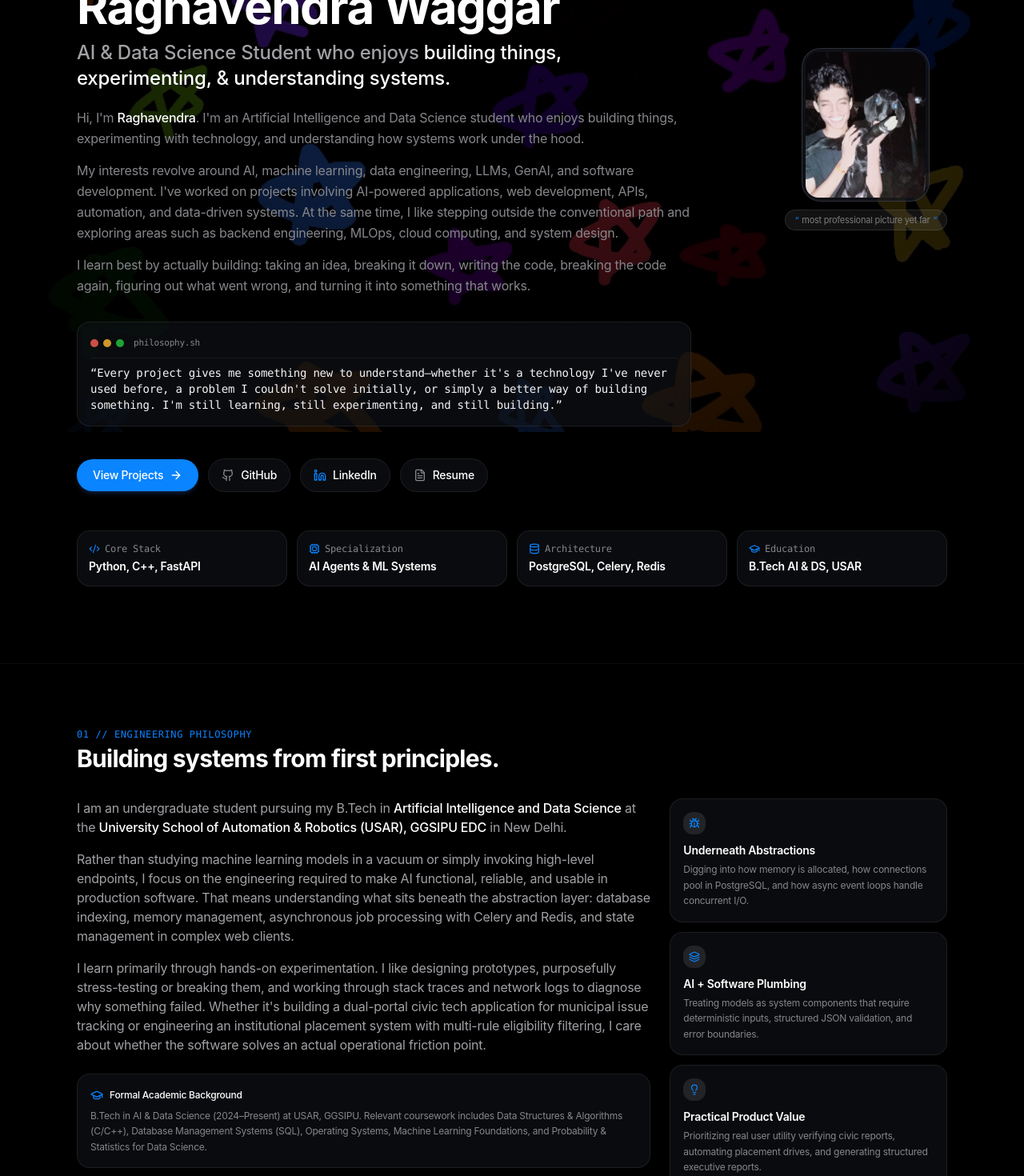
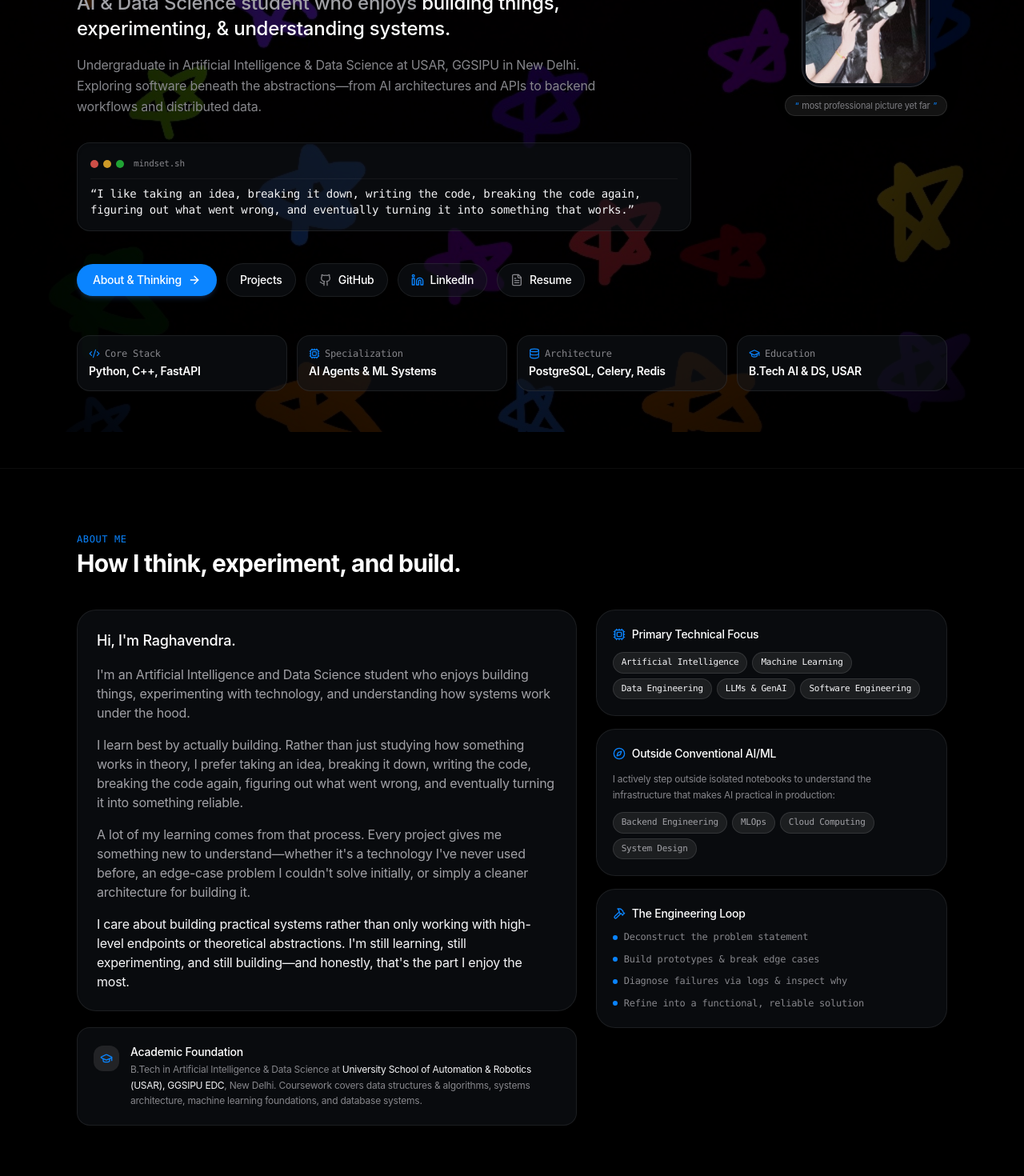
Before and after one commit to Raghavendra1204/Raghavendra1204.github.io, a React (Vite) app: page / in a window 1280 px wide. Shown: the part 260-1730 px from the top of the page at 80% size. Built offline with nearby package versions, Linux system fonts and the light colour scheme; no server answers.

Commit message:
refactor: consolidate About section, streamline homepage, remove status badge, and eliminate close window controls

```diff
--- a/src/components/About.jsx
+++ b/src/components/About.jsx
@@ -1,90 +1,134 @@
 import React from 'react';
-import { Layers, Bug, Lightbulb, GraduationCap } from 'lucide-react';
+import { Compass, Hammer, Cpu, Terminal, GraduationCap } from 'lucide-react';
 
 export default function About() {
   return (
     <section id="about" className="py-20 border-b border-white/5">
       <div className="max-w-6xl mx-auto px-4 sm:px-8">
-        {/* Section Header (Apple Style) */}
-        <div className="mb-8">
+        {/* Section Header */}
+        <div className="mb-10">
           <span className="text-xs font-mono text-[#0A84FF] uppercase tracking-wider block mb-1">
-            01 // Engineering Philosophy
+            About Me
           </span>
           <h2 className="text-2xl sm:text-3xl font-bold text-white tracking-tight">
-            Building systems from first principles.
+            How I think, experiment, and build.
           </h2>
         </div>
 
-        {/* Core Narrative */}
-        <div className="grid grid-cols-1 lg:grid-cols-3 gap-6 items-start">
-          <div className="lg:col-span-2 space-y-4 text-[#A1A1A6] text-sm sm:text-base leading-relaxed">
-            <p>
-              I am an undergraduate student pursuing my B.Tech in{' '}
-              <span className="text-white font-medium">Artificial Intelligence and Data Science</span> at the{' '}
-              <span className="text-white font-medium">
-                University School of Automation & Robotics (USAR), GGSIPU EDC
-              </span>{' '}
-              in New Delhi.
-            </p>
+        {/* Narrative & Philosophy Grid */}
+        <div className="grid grid-cols-1 lg:grid-cols-12 gap-6 items-start">
+          {/* Main Story Column */}
+          <div className="lg:col-span-7 space-y-5 text-[#A1A1A6] text-sm sm:text-base leading-relaxed">
+            <div className="p-6 rounded-3xl ios-glass border border-white/10 space-y-4">
+              <p className="text-white font-medium text-base sm:text-lg leading-snug">
+                Hi, I'm Raghavendra.
+              </p>
+              <p>
+                I'm an Artificial Intelligence and Data Science student who enjoys building things, experimenting with technology, and understanding how systems work under the hood.
+              </p>
+              <p>
+                I learn best by actually building. Rather than just studying how something works in theory, I prefer taking an idea, breaking it down, writing the code, breaking the code again, figuring out what went wrong, and eventually turning it into something reliable.
+              </p>
+              <p>
+                A lot of my learning comes from that process. Every project gives me something new to understand—whether it's a technology I've never used before, an edge-case problem I couldn't solve initially, or simply a cleaner architecture for building it.
+              </p>
+              <p className="text-[#F5F5F7]">
+                I care about building practical systems rather than only working with high-level endpoints or theoretical abstractions. I'm still learning, still experimenting, and still building—and honestly, that's the part I enjoy the most.
+              </p>
+            </div>
 
-            <p>
-              Rather than studying machine learning models in a vacuum or simply invoking high-level endpoints,
-              I focus on the engineering required to make AI functional, reliable, and usable in production software.
-              That means understanding what sits beneath the abstraction layer: database indexing, memory management,
-              asynchronous job processing with Celery and Redis, and state management in complex web clients.
-            </p>
-
-            <p>
-              I learn primarily through hands-on experimentation. I like designing prototypes, purposefully stress-testing
-              or breaking them, and working through stack traces and network logs to diagnose why something failed.
-              Whether it's building a dual-portal civic tech application for municipal issue tracking or engineering
-              an institutional placement system with multi-rule eligibility filtering, I care about whether the software
-              solves an actual operational friction point.
-            </p>
-
-            <div className="pt-2">
-              <div className="p-4 rounded-2xl ios-glass border border-white/10 text-xs text-[#86868B] leading-relaxed">
-                <div className="flex items-center gap-2 text-white font-medium mb-1.5">
-                  <GraduationCap className="w-4 h-4 text-[#0A84FF]" />
-                  <span>Formal Academic Background</span>
-                </div>
+            {/* Academic Context Card */}
+            <div className="p-5 rounded-2xl ios-glass border border-white/10 flex items-start gap-3.5">
+              <div className="w-8 h-8 rounded-xl bg-white/10 flex items-center justify-center text-[#0A84FF] shrink-0 mt-0.5">
+                <GraduationCap className="w-4 h-4" />
+              </div>
+              <div className="text-xs text-[#86868B] leading-relaxed">
+                <span className="text-white font-medium block text-xs sm:text-sm mb-0.5">
+                  Academic Foundation
+                </span>
                 <p>
-                  B.Tech in AI & Data Science (2024–Present) at USAR, GGSIPU. Relevant coursework includes Data Structures & Algorithms (C/C++), Database Management Systems (SQL), Operating Systems, Machine Learning Foundations, and Probability & Statistics for Data Science.
+                  B.Tech in Artificial Intelligence & Data Science at <span className="text-[#F5F5F7]">University School of Automation & Robotics (USAR), GGSIPU EDC</span>, New Delhi. Coursework covers data structures & algorithms, systems architecture, machine learning foundations, and database systems.
                 </p>
               </div>
             </div>
           </div>
 
-          {/* Pillars of Approach (Apple Bento Cards) */}
-          <div className="space-y-3">
-            <div className="p-4 rounded-2xl ios-glass border border-white/10">
-              <div className="w-7 h-7 rounded-xl bg-white/10 flex items-center justify-center text-[#0A84FF] mb-2.5">
-                <Bug className="w-3.5 h-3.5" />
+          {/* Structured Scannable Bento Blocks */}
+          <div className="lg:col-span-5 space-y-4">
+            {/* Core Interests */}
+            <div className="p-5 rounded-3xl ios-glass border border-white/10">
+              <div className="flex items-center gap-2 text-white font-medium text-xs sm:text-sm mb-3">
+                <Cpu className="w-4 h-4 text-[#0A84FF]" />
+                <span>Primary Technical Focus</span>
               </div>
-              <h3 className="text-sm font-semibold text-white mb-1">Underneath Abstractions</h3>
-              <p className="text-xs text-[#86868B] leading-relaxed">
-                Digging into how memory is allocated, how connections pool in PostgreSQL, and how async event loops handle concurrent I/O.
-              </p>
+              <div className="flex flex-wrap gap-1.5">
+                {[
+                  'Artificial Intelligence',
+                  'Machine Learning',
+                  'Data Engineering',
+                  'LLMs & GenAI',
+                  'Software Engineering',
+                ].map((item) => (
+                  <span
+                    key={item}
+                    className="px-2.5 py-1 rounded-full ios-pill text-[11px] font-mono text-[#F5F5F7]"
+                  >
+                    {item}
+                  </span>
+                ))}
+              </div>
             </div>
 
-            <div className="p-4 rounded-2xl ios-glass border border-white/10">
-              <div className="w-7 h-7 rounded-xl bg-white/10 flex items-center justify-center text-[#0A84FF] mb-2.5">
-                <Layers className="w-3.5 h-3.5" />
+            {/* Systems Outside The Box */}
+            <div className="p-5 rounded-3xl ios-glass border border-white/10">
+              <div className="flex items-center gap-2 text-white font-medium text-xs sm:text-sm mb-3">
+                <Compass className="w-4 h-4 text-[#0A84FF]" />
+                <span>Outside Conventional AI/ML</span>
               </div>
-              <h3 className="text-sm font-semibold text-white mb-1">AI + Software Plumbing</h3>
-              <p className="text-xs text-[#86868B] leading-relaxed">
-                Treating models as system components that require deterministic inputs, structured JSON validation, and error boundaries.
+              <p className="text-xs text-[#86868B] leading-relaxed mb-3">
+                I actively step outside isolated notebooks to understand the infrastructure that makes AI practical in production:
               </p>
+              <div className="flex flex-wrap gap-1.5">
+                {[
+                  'Backend Engineering',
+                  'MLOps',
+                  'Cloud Computing',
+                  'System Design',
+                ].map((item) => (
+                  <span
+                    key={item}
+                    className="px-2.5 py-1 rounded-full ios-pill text-[11px] font-mono text-[#A1A1A6]"
+                  >
+                    {item}
+                  </span>
+                ))}
+              </div>
             </div>
 
-            <div className="p-4 rounded-2xl ios-glass border border-white/10">
-              <div className="w-7 h-7 rounded-xl bg-white/10 flex items-center justify-center text-[#0A84FF] mb-2.5">
-                <Lightbulb className="w-3.5 h-3.5" />
+            {/* How I Build Card */}
+            <div className="p-5 rounded-3xl ios-glass border border-white/10">
+              <div className="flex items-center gap-2 text-white font-medium text-xs sm:text-sm mb-2.5">
+                <Hammer className="w-4 h-4 text-[#0A84FF]" />
+                <span>The Engineering Loop</span>
               </div>
-              <h3 className="text-sm font-semibold text-white mb-1">Practical Product Value</h3>
-              <p className="text-xs text-[#86868B] leading-relaxed">
-                Prioritizing real user utility verifying civic reports, automating placement drives, and generating structured executive reports.
-              </p>
+              <ul className="space-y-2 text-xs text-[#86868B] leading-relaxed font-mono">
+                <li className="flex items-center gap-2">
+                  <span className="w-1.5 h-1.5 rounded-full bg-[#0A84FF]" />
+                  <span>Deconstruct the problem statement</span>
+                </li>
+                <li className="flex items-center gap-2">
+                  <span className="w-1.5 h-1.5 rounded-full bg-[#0A84FF]" />
+                  <span>Build prototypes & break edge cases</span>
+                </li>
+                <li className="flex items-center gap-2">
+                  <span className="w-1.5 h-1.5 rounded-full bg-[#0A84FF]" />
+                  <span>Diagnose failures via logs & inspect why</span>
+                </li>
+                <li className="flex items-center gap-2">
+                  <span className="w-1.5 h-1.5 rounded-full bg-[#0A84FF]" />
+                  <span>Refine into a functional, reliable solution</span>
+                </li>
+              </ul>
             </div>
           </div>
         </div>
--- a/src/components/Hero.jsx
+++ b/src/components/Hero.jsx
@@ -15,12 +15,6 @@ export default function Hero({ onNavigate }) {
     <section className="relative pt-32 pb-16 md:pt-40 md:pb-24 border-b border-white/5">
       <div className="max-w-6xl mx-auto px-4 sm:px-8">
 
-        {/* Status Pill Badge (iOS HIG Style) */}
-        <div className="inline-flex items-center gap-2 px-3.5 py-1.5 rounded-full ios-pill text-xs text-[#86868B] mb-8">
-          <span className="w-2 h-2 rounded-full bg-[#0A84FF]"></span>
-          <span>Open to Software & AI Engineering Roles & Internships</span>
-        </div>
-
         {/* Hero Top: Identity & Avatar Card */}
         <div className="flex flex-col-reverse md:flex-row md:items-center justify-between gap-8 mb-8">
           <div className="max-w-3xl">
@@ -28,23 +22,14 @@ export default function Hero({ onNavigate }) {
               Raghavendra Waggar
             </h1>
 
-            <p className="text-xl sm:text-2xl font-medium text-[#A1A1A6] leading-snug">
-              AI & Data Science Student who enjoys{' '}
+            <p className="text-xl sm:text-2xl font-medium text-[#A1A1A6] leading-snug mb-4">
+              AI & Data Science student who enjoys{' '}
               <span className="text-white">building things, experimenting, & understanding systems.</span>
             </p>
 
-            {/* Authentic Personal Introduction from introduction.txt */}
-            <div className="space-y-3.5 text-base text-[#86868B] leading-relaxed mt-5">
-              <p>
-                Hi, I'm <span className="text-white font-medium">Raghavendra</span>. I'm an Artificial Intelligence and Data Science student who enjoys building things, experimenting with technology, and understanding how systems work under the hood.
-              </p>
-              <p>
-                My interests revolve around AI, machine learning, data engineering, LLMs, GenAI, and software development. I've worked on projects involving AI-powered applications, web development, APIs, automation, and data-driven systems. At the same time, I like stepping outside the conventional path and exploring areas such as backend engineering, MLOps, cloud computing, and system design.
-              </p>
-              <p>
-                I learn best by actually building: taking an idea, breaking it down, writing the code, breaking the code again, figuring out what went wrong, and turning it into something that works.
-              </p>
-            </div>
+            <p className="text-base text-[#86868B] leading-relaxed max-w-2xl">
+              Undergraduate in Artificial Intelligence & Data Science at USAR, GGSIPU in New Delhi. Exploring software beneath the abstractions—from AI architectures and APIs to backend workflows and distributed data.
+            </p>
           </div>
 
           {/* Profile Picture Frame (iOS Squircle Card) */}
@@ -80,22 +65,29 @@ export default function Hero({ onNavigate }) {
             <div className="w-2.5 h-2.5 rounded-full bg-[#FF5F56]/80"></div>
             <div className="w-2.5 h-2.5 rounded-full bg-[#FFBD2E]/80"></div>
             <div className="w-2.5 h-2.5 rounded-full bg-[#27C93F]/80"></div>
-            <span className="ml-1.5 text-[#86868B]">philosophy.sh</span>
+            <span className="ml-1.5 text-[#86868B]">mindset.sh</span>
           </div>
           <p className="text-[#F5F5F7] font-medium leading-relaxed font-mono text-xs sm:text-sm">
-            &ldquo;Every project gives me something new to understand—whether it's a technology I've never used before, a problem I couldn't solve initially, or simply a better way of building something. I'm still learning, still experimenting, and still building.&rdquo;
+            &ldquo;I like taking an idea, breaking it down, writing the code, breaking the code again, figuring out what went wrong, and eventually turning it into something that works.&rdquo;
           </p>
         </div>
 
         {/* Apple HIG Segmented CTAs */}
         <div className="flex flex-wrap items-center gap-3 mb-12">
           <a
+            href="#about"
+            onClick={(e) => handleNavClick('about', e)}
+            className="inline-flex items-center gap-2 px-5 py-2.5 rounded-full bg-[#0A84FF] text-white font-medium text-xs sm:text-sm hover:bg-[#0071E3] transition-all shadow-md shadow-blue-500/20"
+          >
+            <span>About & Thinking</span>
+            <ArrowRight className="w-4 h-4" />
+          </a>
+          <a
             href="#projects"
             onClick={(e) => handleNavClick('projects', e)}
-            className="inline-flex items-center gap-2 px-5 py-2.5 rounded-full bg-[#0A84FF] text-white font-medium text-xs sm:text-sm hover:bg-[#0071E3] transition-all shadow-md shadow-blue-500/20"
+            className="inline-flex items-center gap-2 px-4 py-2.5 rounded-full ios-glass border border-white/10 text-white font-medium text-xs sm:text-sm hover:bg-white/10 transition-all"
           >
-            <span>View Projects</span>
-            <ArrowRight className="w-4 h-4" />
+            <span>Projects</span>
           </a>
           <a
             href="https://github.com/Raghavendra1204"
```
Also changed, not shown: src/App.jsx (+4 -11 lines).
